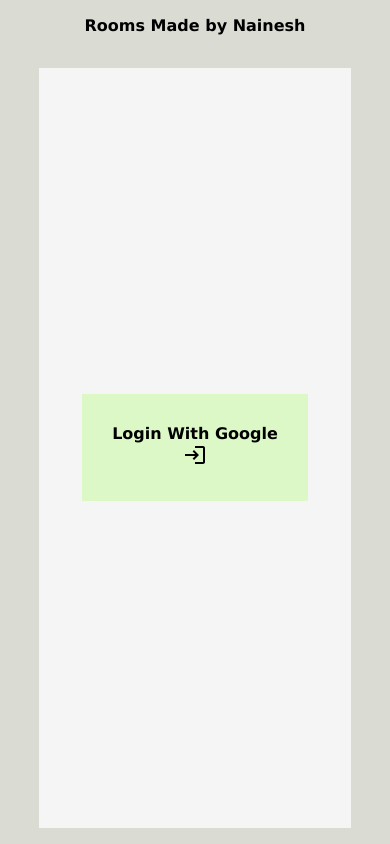
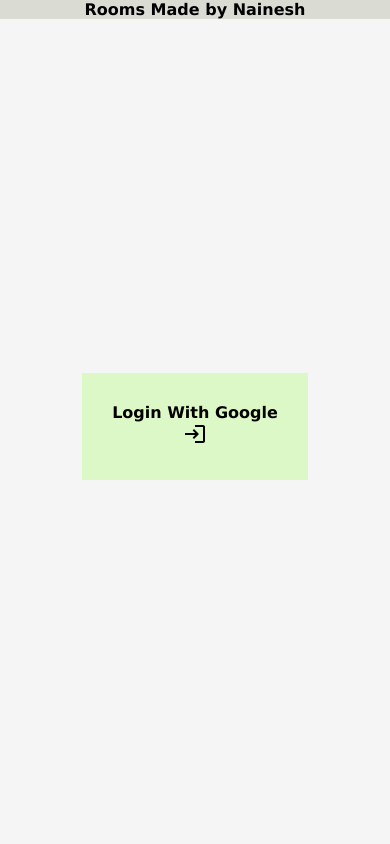
Before and after one commit to nainesh30/rooms, a React (Create React App) app: page / in a window 390 px wide. Built offline with nearby package versions, Linux system fonts and the light colour scheme; no server answers.

Commit message:
css changes in app body for better view in mobile devices.

```diff
--- a/src/App.css
+++ b/src/App.css
@@ -67,5 +67,9 @@
     .Arrow-back {
         display: inline-block ;
     }
-
+    .app_body{
+        height: 100vh;
+        width: 100vw;
+        padding-bottom: 30px;
+    }
   }
```
